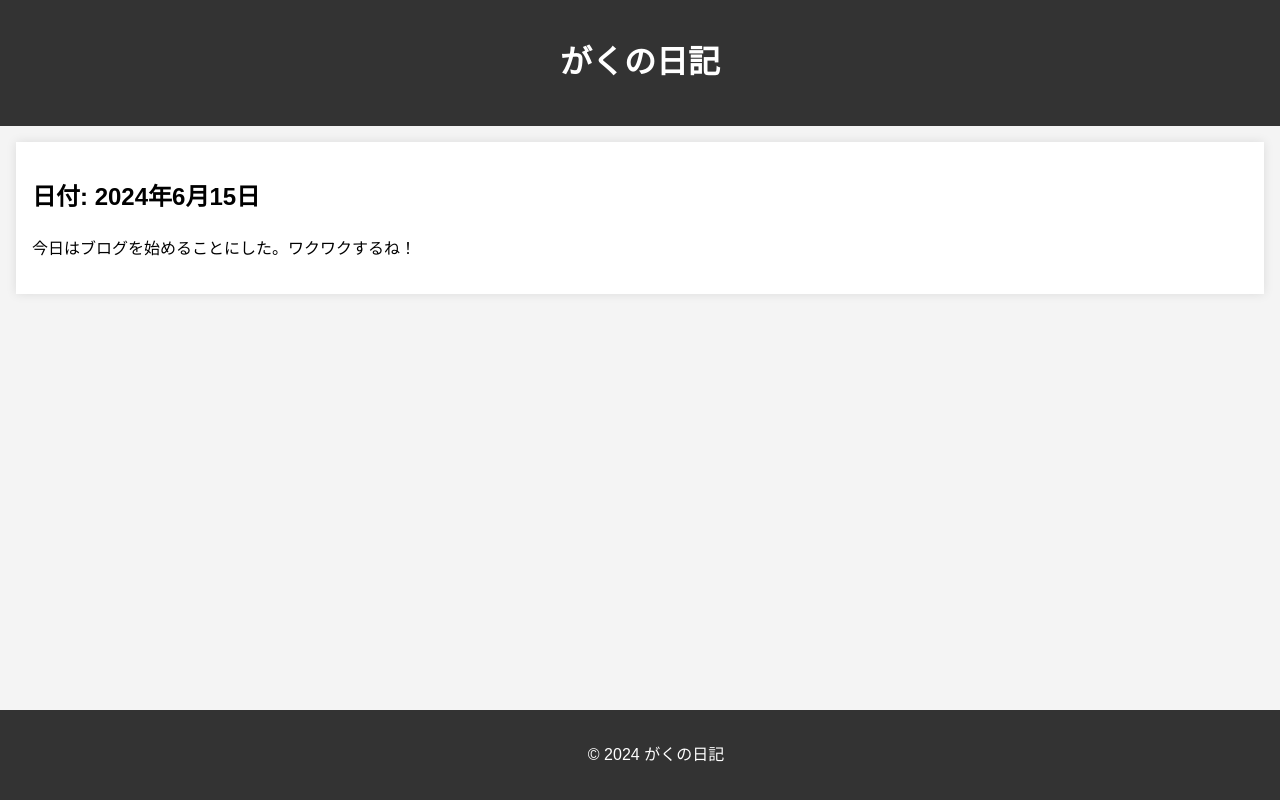
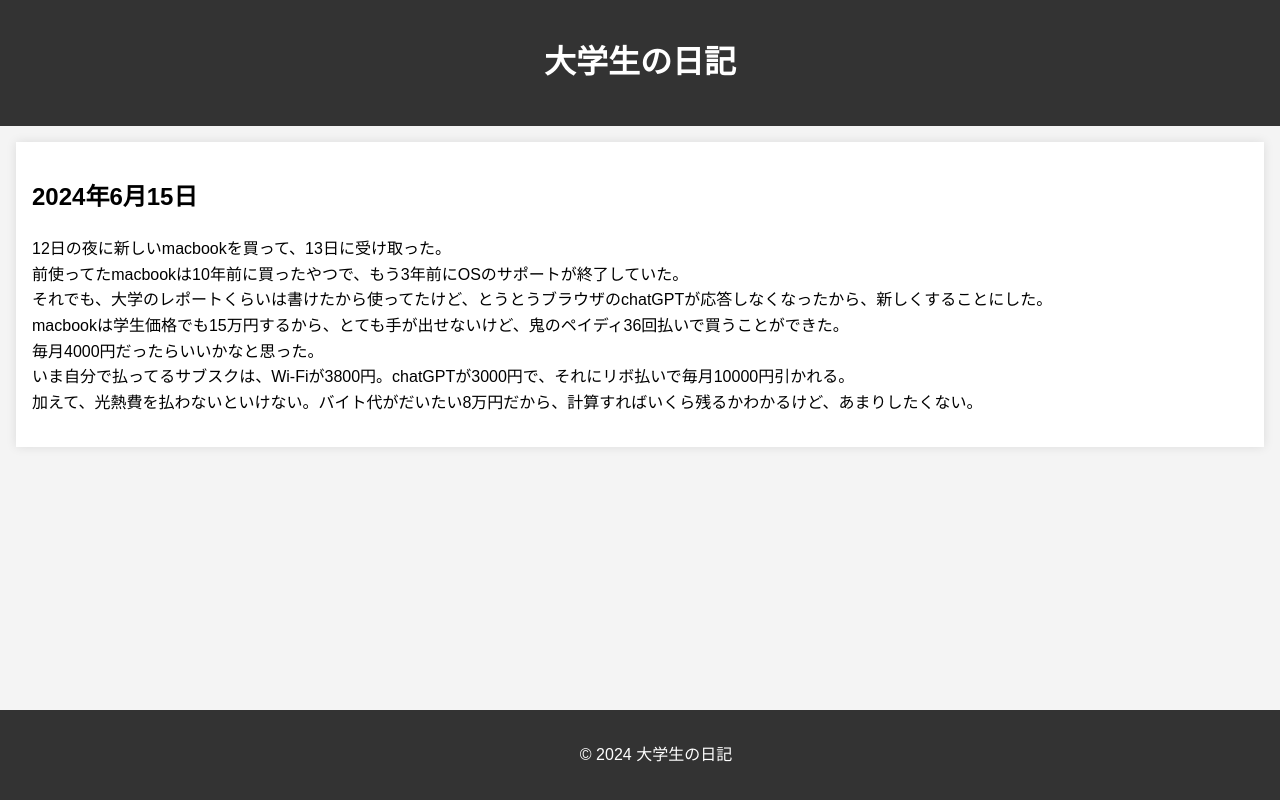
Before and after one commit to gaku1221/diary, a plain HTML site: page index.html in a window 1280 px wide. Drawn offline with Linux system fonts and the light colour scheme.

Commit message:
Add diary

```diff
--- a/index.html
+++ b/index.html
@@ -3,22 +3,28 @@
 <head>
     <meta charset="UTF-8">
     <meta name="viewport" content="width=device-width, initial-scale=1.0">
-    <title>がくの日記</title>
+    <title>大学生の日記</title>
     <link rel="stylesheet" href="styles.css">
 </head>
 <body>
     <header>
-        <h1>がくの日記</h1>
+        <h1>大学生の日記</h1>
     </header>
     <main>
         <article>
-            <h2>日付: 2024年6月15日</h2>
-            <p>今日はブログを始めることにした。ワクワクするね！</p>
+            <h2>2024年6月15日</h2>
+            <p>12日の夜に新しいmacbookを買って、13日に受け取った。<br>
+               前使ってたmacbookは10年前に買ったやつで、もう3年前にOSのサポートが終了していた。<br>
+               それでも、大学のレポートくらいは書けたから使ってたけど、とうとうブラウザのchatGPTが応答しなくなったから、新しくすることにした。<br>
+               macbookは学生価格でも15万円するから、とても手が出せないけど、鬼のペイディ36回払いで買うことができた。<br>
+               毎月4000円だったらいいかなと思った。<br>
+               いま自分で払ってるサブスクは、Wi-Fiが3800円。chatGPTが3000円で、それにリボ払いで毎月10000円引かれる。<br>
+               加えて、光熱費を払わないといけない。バイト代がだいたい8万円だから、計算すればいくら残るかわかるけど、あまりしたくない。</p>
         </article>
         <!-- ここに日記を追加していく -->
     </main>
     <footer>
-        <p>&copy; 2024 がくの日記</p>
+        <p>&copy; 2024 大学生の日記</p>
     </footer>
 </body>
 </html>
```
